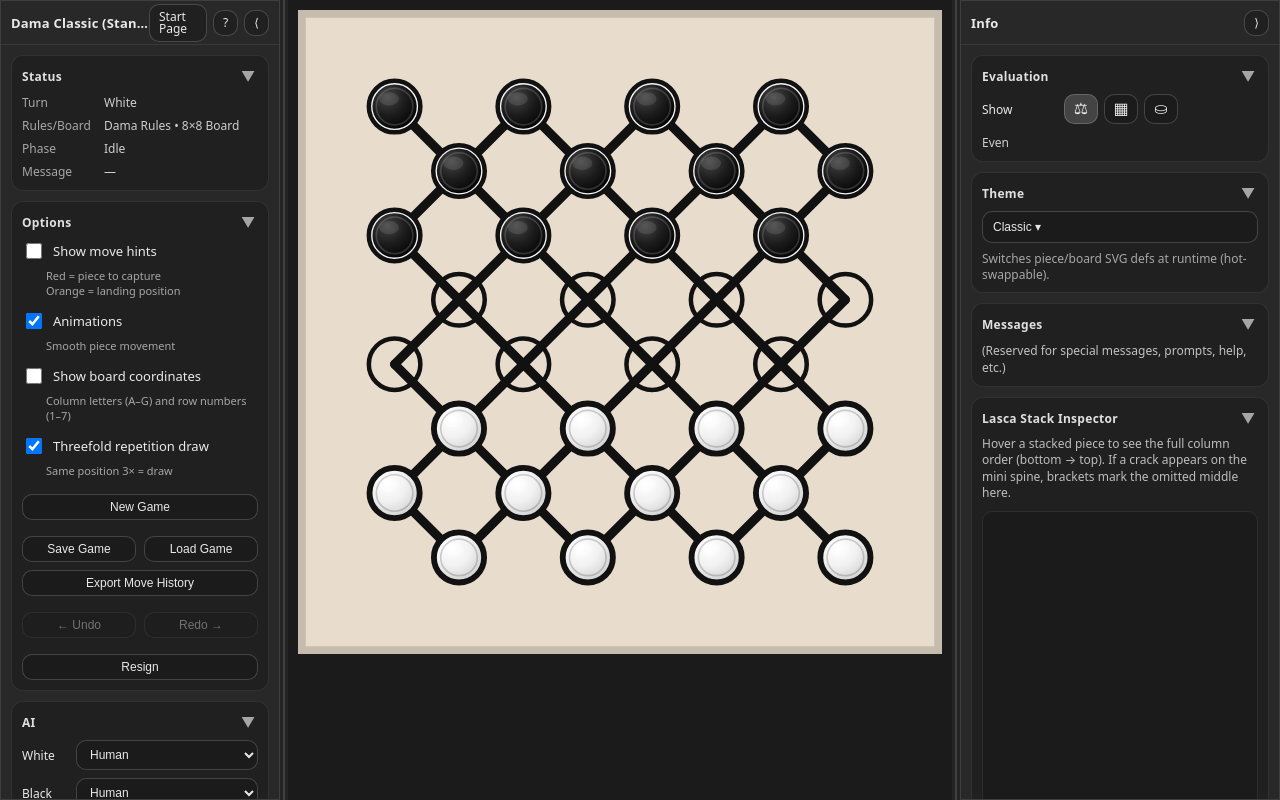
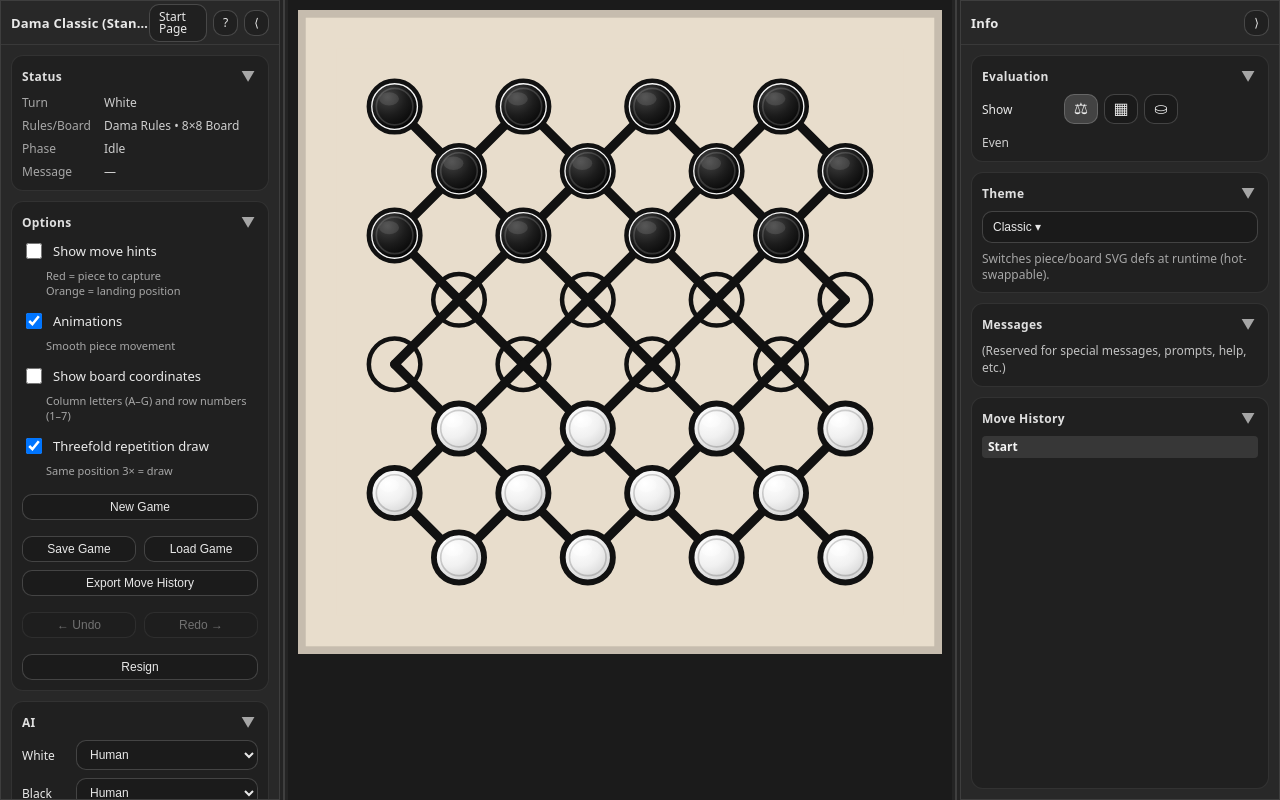
Before and after one commit to edbecnel/Lasca, a website built with Vite: page src/dama.html in a window 1280 px wide. Built offline with nearby package versions, Linux system fonts and the light colour scheme.

Commit message:
Remove Stack Inspector from Dama; make Move History flex-fill

```diff
--- a/src/dama.html
+++ b/src/dama.html
@@ -182,6 +182,33 @@
         display: flex;
         flex-direction: column;
         gap: 10px;
+      }
+
+      /* Let Move History consume the remaining vertical space on the right panel. */
+      #rightSidebar .sidebarBody {
+        overflow: hidden;
+        min-height: 0;
+      }
+
+      #rightSidebar .panelSection[data-section="moveHistory"] {
+        flex: 1 1 auto;
+        min-height: 0;
+        display: flex;
+        flex-direction: column;
+      }
+
+      #rightSidebar .panelSection[data-section="moveHistory"] .sectionContent {
+        flex: 1 1 auto;
+        min-height: 0;
+        display: flex;
+        max-height: none;
+        overflow: hidden;
+      }
+
+      #rightSidebar #moveHistory {
+        flex: 1 1 auto;
+        min-height: 0;
+        overflow-y: auto;
       }
 
       .panelSection {
@@ -1181,28 +1208,6 @@
             </div>
           </div>
 
-          <div
-            class="panelSection"
-            id="inspectorPanel"
-            data-section="inspector"
-            aria-label="Stack inspector"
-          >
-            <div class="sectionHeader" data-toggle="inspector">
-              <h3 id="zoomTitle" style="margin: 0">Lasca Stack Inspector</h3>
-              <span class="collapseBtn">▼</span>
-            </div>
-            <div class="sectionContent">
-              <div id="zoomHint">
-                Hover a stacked piece to see the full column order (bottom →
-                top). If a crack appears on the mini spine, brackets mark the
-                omitted middle here.
-              </div>
-              <div id="zoomBody">
-                <!-- Zoom SVG is created dynamically by JS -->
-              </div>
-            </div>
-          </div>
-
           <div class="panelSection" data-section="moveHistory">
             <div class="sectionHeader" data-toggle="moveHistory">
               <h3>Move History</h3>
@@ -1212,8 +1217,6 @@
               <div
                 id="moveHistory"
                 style="
-                  max-height: 200px;
-                  overflow-y: auto;
                   font-size: 12px;
                   color: rgba(255, 255, 255, 0.7);
                   line-height: 1.5;
--- a/src/damaMain.ts
+++ b/src/damaMain.ts
@@ -1,7 +1,6 @@
 import { createInitialGameStateForVariant } from "./game/state.ts";
 import type { GameState } from "./game/state.ts";
 import { renderGameState } from "./render/renderGameState.ts";
-import { createStackInspector } from "./ui/stackInspector";
 import { initSplitLayout } from "./ui/layout/splitLayout";
 import { loadSvgFileInto } from "./render/loadSvgFile";
 import { createThemeManager } from "./theme/themeManager";
@@ -71,19 +70,6 @@ window.addEventListener("DOMContentLoaded", async () => {
     renderBoardCoords(svg, Boolean(boardCoordsToggle?.checked), activeVariant.boardSize);
   applyBoardCoords();
 
-  const zoomTitle = document.getElementById("zoomTitle") as HTMLElement | null;
-  const zoomHint = document.getElementById("zoomHint") as HTMLElement | null;
-  const zoomBody = document.getElementById("zoomBody") as HTMLElement | null;
-  if (!zoomBody) throw new Error("Missing inspector container: #zoomBody");
-
-  const zoomSvg = document.createElementNS("http://www.w3.org/2000/svg", "svg") as SVGSVGElement;
-  zoomSvg.id = "zoomSvg";
-  zoomSvg.setAttribute("xmlns", "http://www.w3.org/2000/svg");
-  zoomSvg.setAttribute("viewBox", "0 0 120 200");
-  zoomSvg.setAttribute("role", "img");
-  zoomSvg.setAttribute("aria-label", "Stack column");
-  zoomBody.replaceChildren(zoomSvg);
-
   initSplitLayout();
 
   const themeDropdown = document.getElementById("themeDropdown") as HTMLElement | null;
@@ -92,9 +78,9 @@ window.addEventListener("DOMContentLoaded", async () => {
 
   const piecesLayer = svg.querySelector("#pieces") as SVGGElement | null;
   if (!piecesLayer) throw new Error("Missing SVG group inside board: #pieces");
-  if (!zoomTitle || !zoomHint) throw new Error("Missing inspector DOM nodes (zoomTitle/zoomHint)");
 
-  const inspector = createStackInspector(zoomTitle, zoomHint, zoomSvg);
+  // Dama has no stacks, so there is no stack inspector.
+  const inspector = null;
 
   // Create initial game state and render once
   const state = createInitialGameStateForVariant(ACTIVE_VARIANT_ID);
```
Also changed, not shown: src/dama-help.html (+5 -0 lines), src/damasca.html (+47 -2 lines), src/lasca.html (+47 -2 lines).
